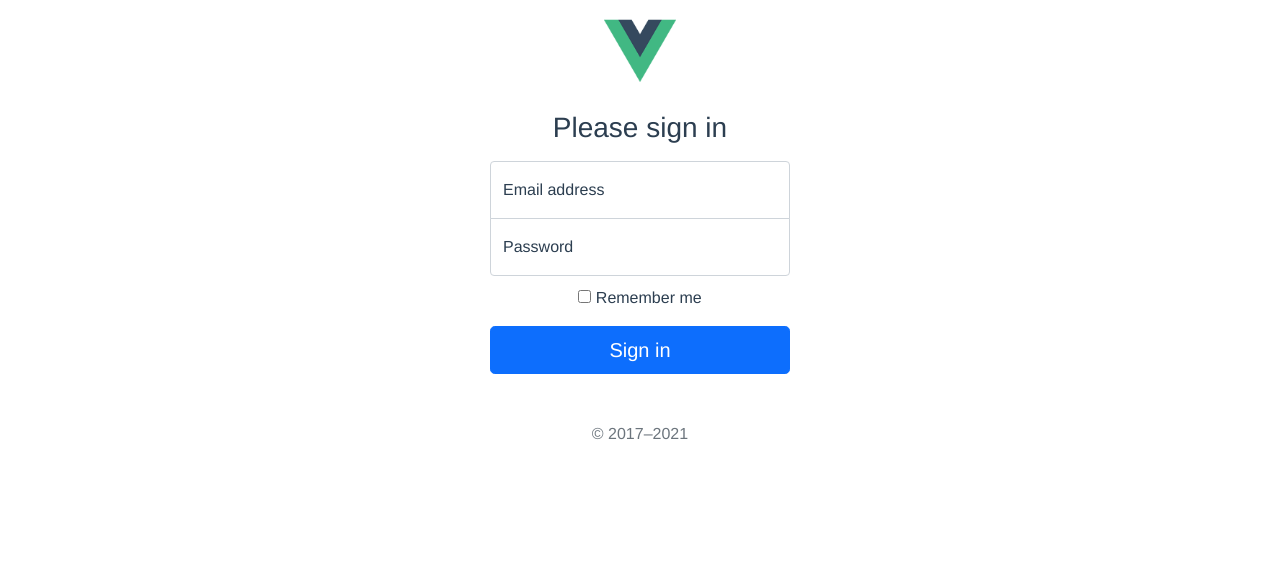
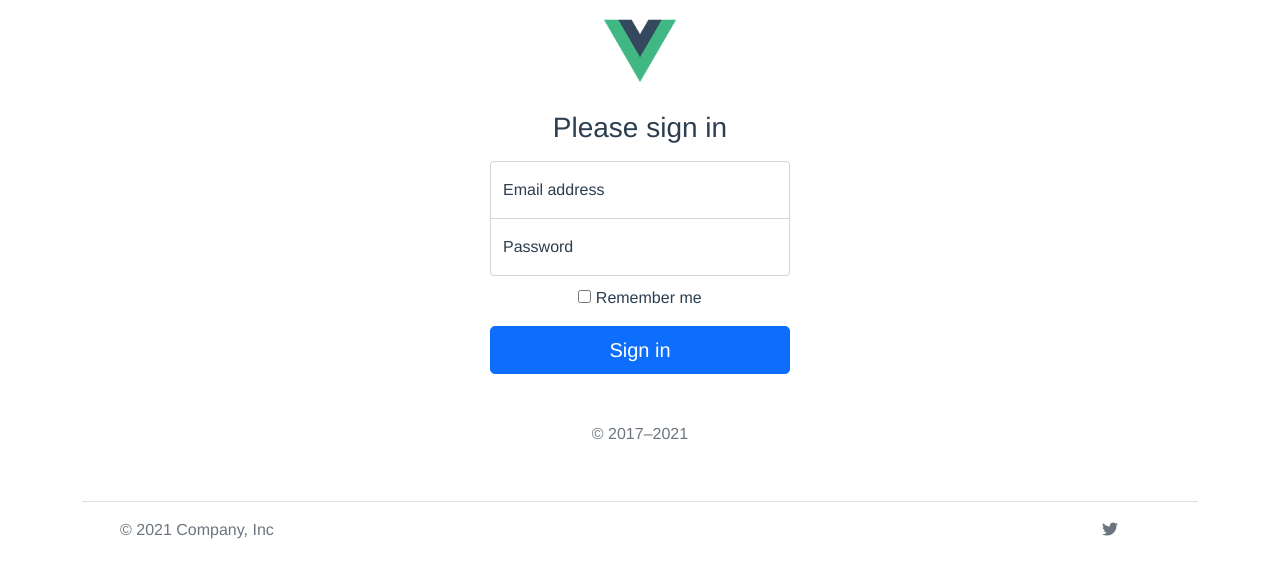
Before and after one commit to postforty/Bootcamp-2022, a Vue app in the folder vue/project02/: page / in a window 1280 px wide. Shown: the top 578 px of the page. Built offline with nearby package versions, Linux system fonts and the light colour scheme.

Commit message:
[ADD] Vue.js_Footer

```diff
--- a/vue/project02/public/index.html
+++ b/vue/project02/public/index.html
@@ -1,15 +1,26 @@
 <!DOCTYPE html>
 <html lang="">
   <head>
-    <meta charset="utf-8">
-    <meta http-equiv="X-UA-Compatible" content="IE=edge">
-    <meta name="viewport" content="width=device-width,initial-scale=1.0">
-    <link rel="icon" href="<%= BASE_URL %>favicon.ico">
+    <meta charset="utf-8" />
+    <meta http-equiv="X-UA-Compatible" content="IE=edge" />
+    <meta name="viewport" content="width=device-width,initial-scale=1.0" />
+    <link rel="icon" href="<%= BASE_URL %>favicon.ico" />
     <title><%= htmlWebpackPlugin.options.title %></title>
+    <link
+      rel="stylesheet"
+      href="https://cdnjs.cloudflare.com/ajax/libs/font-awesome/6.1.0/css/all.min.css"
+      integrity="sha512-10/jx2EXwxxWqCLX/hHth/vu2KY3jCF70dCQB8TSgNjbCVAC/8vai53GfMDrO2Emgwccf2pJqxct9ehpzG+MTw=="
+      crossorigin="anonymous"
+      referrerpolicy="no-referrer"
+    />
   </head>
   <body>
     <noscript>
-      <strong>We're sorry but <%= htmlWebpackPlugin.options.title %> doesn't work properly without JavaScript enabled. Please enable it to continue.</strong>
+      <strong
+        >We're sorry but <%= htmlWebpackPlugin.options.title %> doesn't work
+        properly without JavaScript enabled. Please enable it to
+        continue.</strong
+      >
     </noscript>
     <div id="app"></div>
     <!-- built files will be auto injected -->
--- a/vue/project02/src/App.vue
+++ b/vue/project02/src/App.vue
@@ -1,16 +1,13 @@
 <template>
-  <!-- <nav>
-    <router-link to="/">Home</router-link> |
-    <router-link to="/about">About</router-link> |
-    <router-link to="/hello">Hello</router-link>
-  </nav> -->
   <HeaderLayout v-if="$route.path != '/'" />
   <router-view />
+  <FooterLayout />
 </template>
 <script>
 import HeaderLayout from '@/components/layouts/HeaderLayout.vue'
+import FooterLayout from '@/components/layouts/FooterLayout.vue'
 export default {
-  components: { HeaderLayout }
+  components: { HeaderLayout, FooterLayout }
 }
 </script>
 <style>
--- /dev/null
+++ b/vue/project02/src/components/layouts/FooterLayout.vue
@@ -0,0 +1,39 @@
+<template>
+  <div class="container">
+    <footer
+      class="d-flex flex-wrap justify-content-between align-items-center py-3 my-4 border-top"
+    >
+      <div class="col-md-4 d-flex align-items-center">
+        <a
+          href="/"
+          class="mb-3 me-2 mb-md-0 text-muted text-decoration-none lh-1"
+        >
+          <svg class="bi" width="30" height="24">
+            <use xlink:href="#bootstrap"></use>
+          </svg>
+        </a>
+        <span class="text-muted">© 2021 Company, Inc</span>
+      </div>
+
+      <ul class="nav col-md-4 justify-content-end list-unstyled d-flex">
+        <li class="ms-3">
+          <a class="text-muted" href="#"
+            ><i class="fa-brands fa-twitter"></i>
+          </a>
+        </li>
+        <li class="ms-3">
+          <a class="text-muted" href="#"
+            ><svg class="bi" width="24" height="24">
+              <use xlink:href="#instagram"></use></svg
+          ></a>
+        </li>
+        <li class="ms-3">
+          <a class="text-muted" href="#"
+            ><svg class="bi" width="24" height="24">
+              <use xlink:href="#facebook"></use></svg
+          ></a>
+        </li>
+      </ul>
+    </footer>
+  </div>
+</template>
--- a/vue/project02/src/components/layouts/HeaderLayout.vue
+++ b/vue/project02/src/components/layouts/HeaderLayout.vue
@@ -28,9 +28,9 @@
             <li class="nav-item">
               <a
                 class="nav-link"
-                :class="{ active: $route.path == '/about' }"
-                @click="goToMenu('/about')"
-                >About</a
+                :class="{ active: $route.path == '/template/listtodetail' }"
+                @click="goToMenu('/template/listtodetail')"
+                >ListToDetail</a
               >
             </li>
           </ul>
--- a/vue/project02/src/router/index.js
+++ b/vue/project02/src/router/index.js
@@ -336,6 +336,17 @@ const routes = [
       import(
         /* webpackChunkName: "databinding" */ '../views/6_vuex/TodoView.vue'
       )
+  },
+  {
+    path: '/template/listtodetail',
+    name: 'ListToDetailView',
+    // route level code-splitting
+    // this generates a separate chunk (about.[hash].js) for this route
+    // which is lazy-loaded when the route is visited.
+    component: () =>
+      import(
+        /* webpackChunkName: "template" */ '../views/7_template/ListToDetailView.vue'
+      )
   }
   // {
   //   path: '/hello',
--- a/vue/project02/src/store/user.js
+++ b/vue/project02/src/store/user.js
@@ -25,7 +25,7 @@ export const user = {
   mutations: {
     setUser(state, userInfo) {
       state.userInfo = userInfo
-      VueCookies.set('userInfo', userInfo, '10s')
+      VueCookies.set('userInfo', userInfo, '8H')
     },
     logout(state) {
       state.userInfo = {}
--- /dev/null
+++ b/vue/project02/src/views/7_template/ListToDetailView.vue
@@ -0,0 +1,18 @@
+<template>
+  <div></div>
+</template>
+<script>
+export default {
+  components: {},
+  data() {
+    return {
+      sampleData: ''
+    }
+  },
+  setup() {},
+  created() {},
+  mounted() {},
+  unmounted() {},
+  methods: {}
+}
+</script>
```
